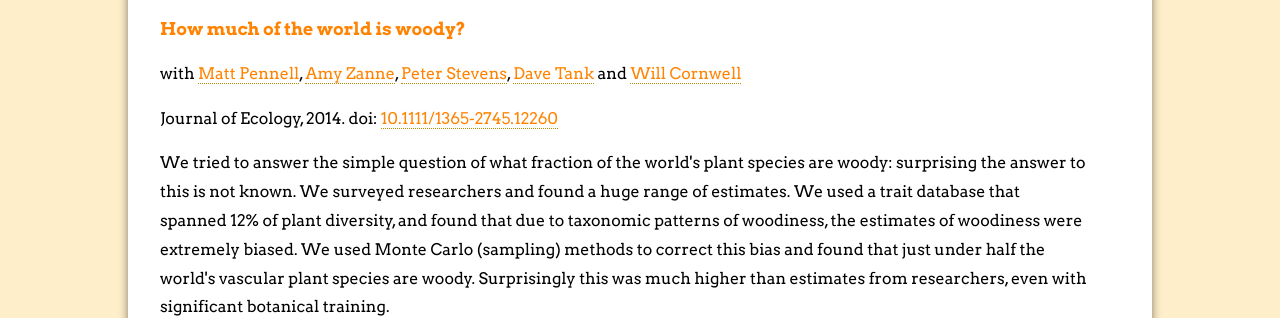
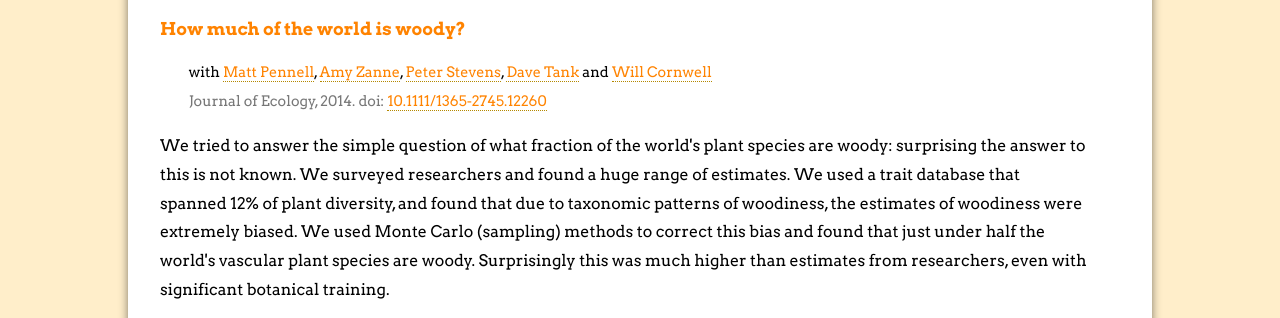
Before and after one commit to richfitz/richfitz.github.io, a plain HTML site: page research.html in a window 1280 px wide. Shown: the part 398-716 px from the top of the page. Drawn offline with Linux system fonts and the light colour scheme.

Commit message:
Slightly smaller reference info

```diff
--- a/stylesheet.css
+++ b/stylesheet.css
@@ -174,6 +174,17 @@ p.icons a {
     padding: 0;
 }
 
+p.ref, p.paperinfo {
+    font-size: 90%;
+    margin: 0;
+    padding: 0;
+    padding-left: 2em;
+}
+
+p.ref {
+    color: #777777;
+}
+
 .lowerright {
     position:absolute;
     bottom:0;
```
